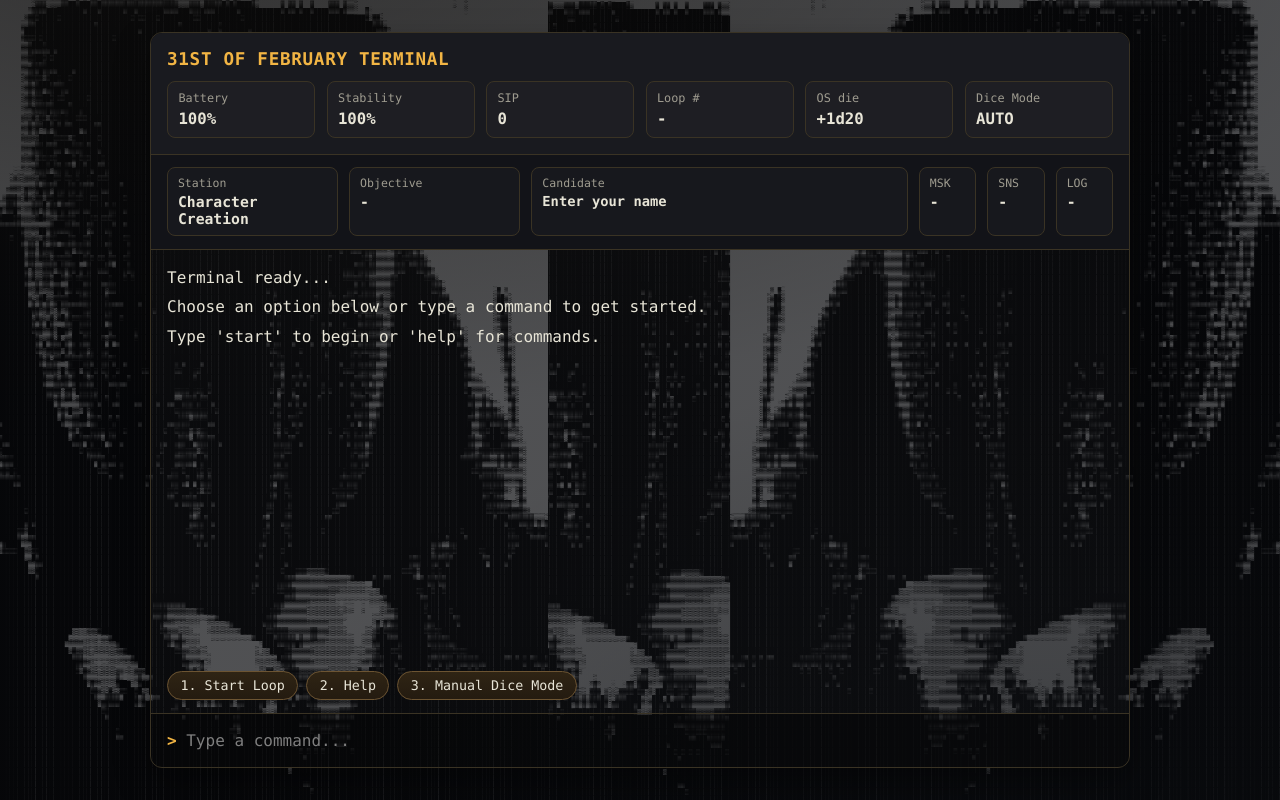
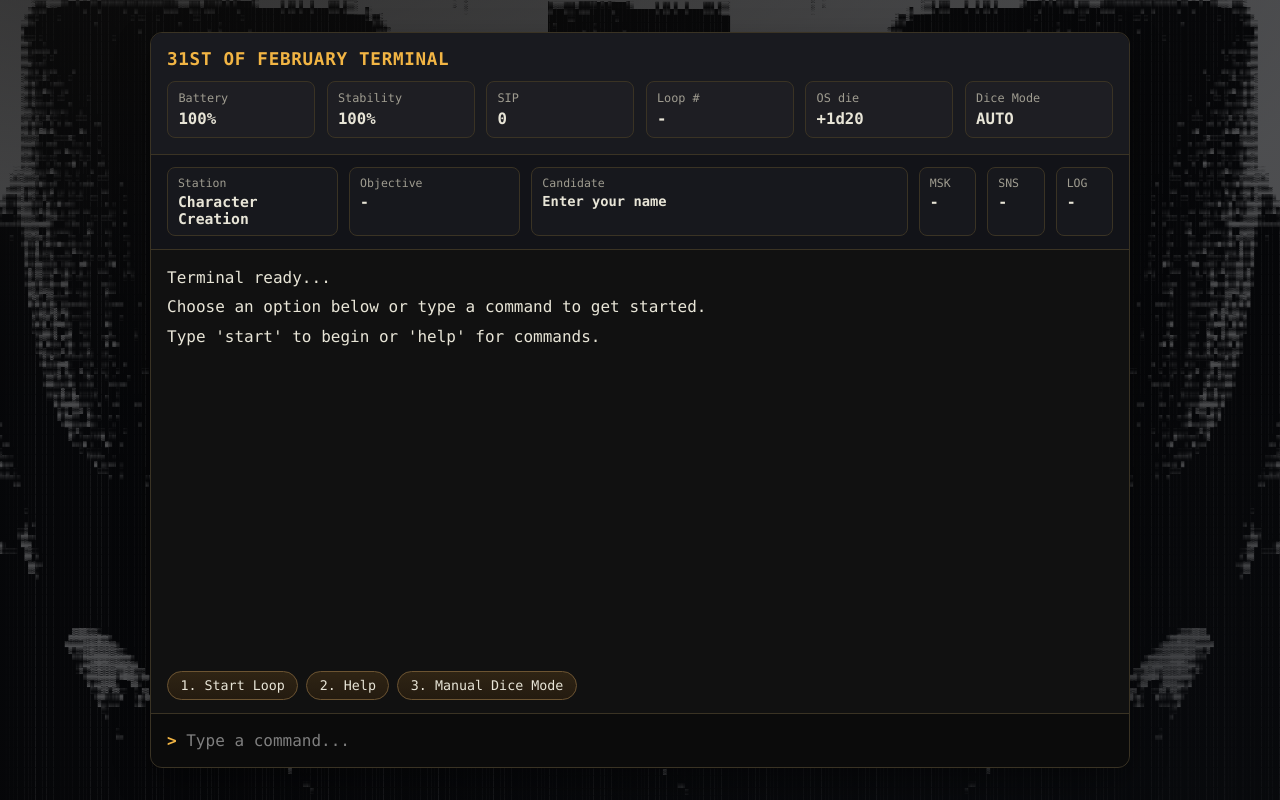
Before and after one commit to mama-cailleach/31st-of-feb-game, a plain HTML site: page index.html in a window 1280 px wide. Drawn offline with Linux system fonts and the light colour scheme.

Commit message:
bg fixing

```diff
--- a/styles.css
+++ b/styles.css
@@ -34,7 +34,7 @@ body {
   height: min(92vh, 860px);
   display: grid;
   grid-template-rows: auto auto 1fr auto auto;
-  background: rgba(255, 255, 255, 0.02);
+  background: var(--bg);
   border: 1px solid var(--border);
   border-radius: 12px;
   overflow: hidden;
```
